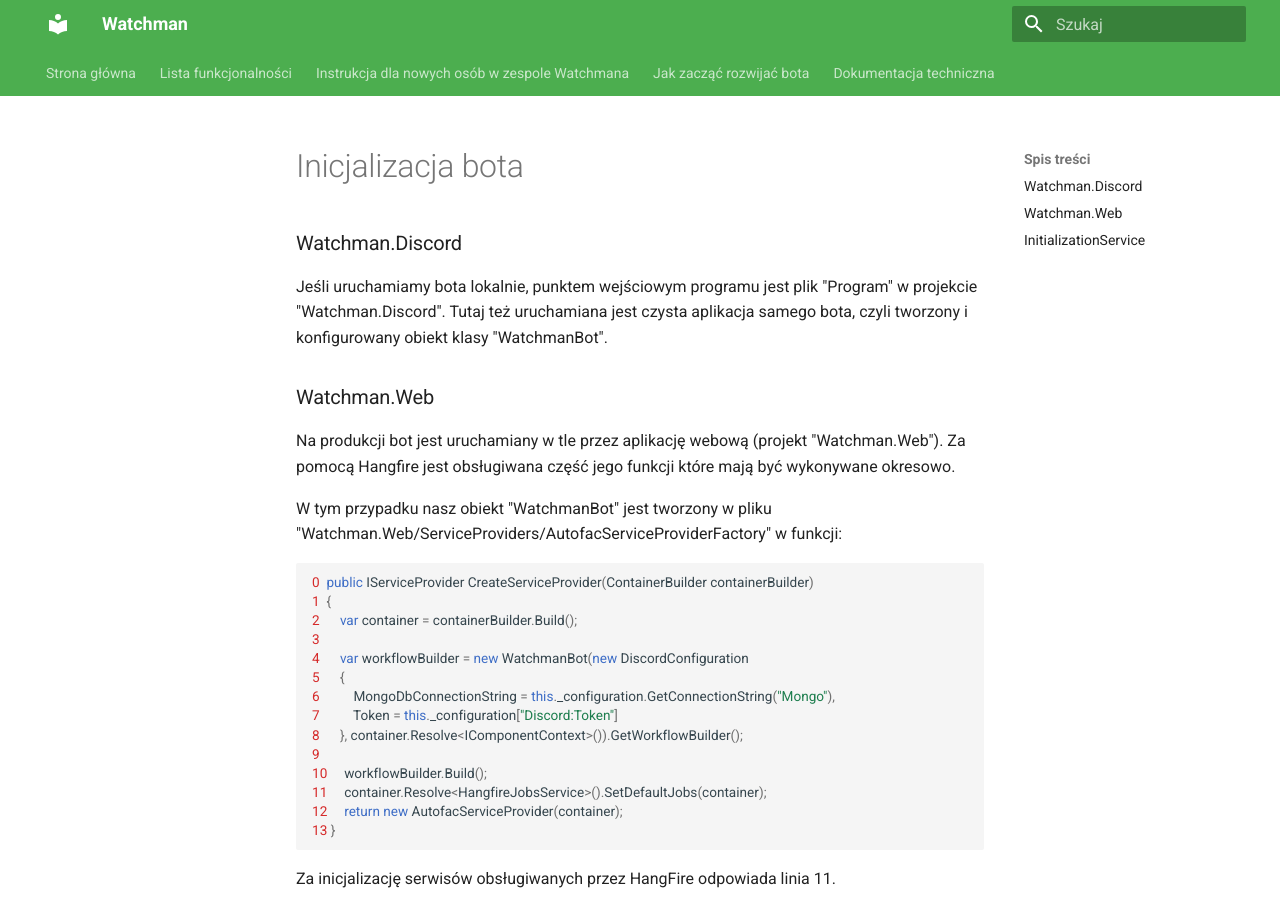
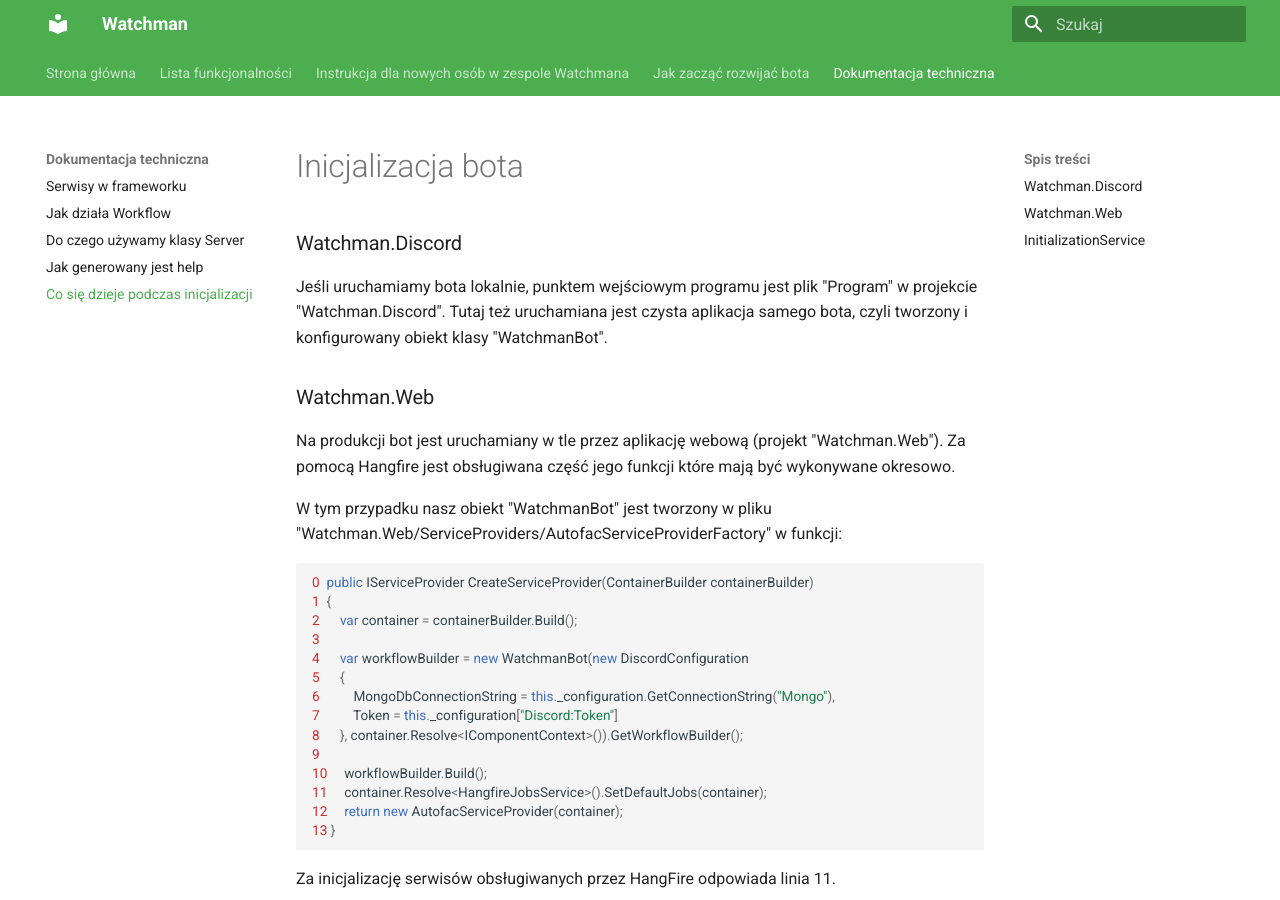
Before and after one commit to Devscord-Team/Watchman, an MkDocs documentation site: the page built from docs/194-inicjalizacja.md, in a window 1280 px wide and 900 px high. Built offline with MkDocs 1.6.1 and Material for MkDocs 9.7.7, drawn with Linux system fonts in a browser that asks for light colours.

Commit message:
added to table of contents

```diff
--- a/mkdocs.yml
+++ b/mkdocs.yml
@@ -9,6 +9,7 @@ nav:
         - 'Jak działa Workflow': 134-workflow.md
         - 'Do czego używamy klasy Server': 141-do-czego-uzywamy-klasy-server.md
         - 'Jak generowany jest help': 139-jak-dziala-generowanie-helpa.md
+        - 'Co się dzieje podczas inicjalizacji': 194-inicjalizacja.md
 theme:
     name: 'material'
     language: pl
```
